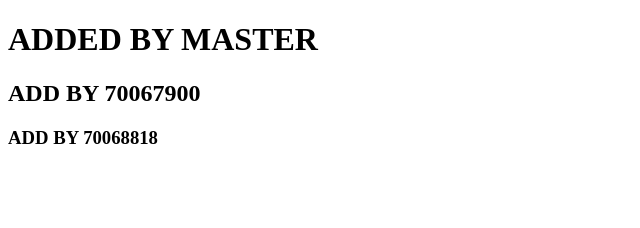
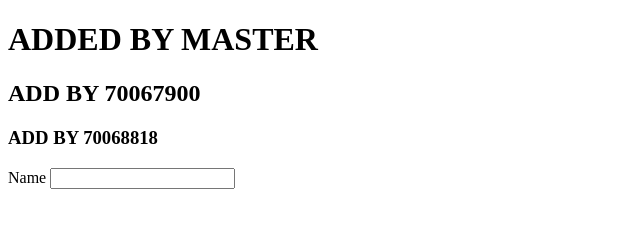
Before and after one commit to UsmanAsghar193/motaPrac, a plain HTML site: page index.html in a window 1280 px wide. Shown: the whole page, without its empty margins (0-640 px from the left). Drawn offline with Linux system fonts and the light colour scheme.

Commit message:
Add form

```diff
--- a/index.html
+++ b/index.html
@@ -10,5 +10,9 @@
     <h1>ADDED BY MASTER</h1>
     <h2>ADD BY 70067900</h2>
     <h3>ADD BY 70068818</h3>
+    <form action="" method="post">
+        <label for="name">Name</label>
+        <input type="text" name="name" id="name">
+    </form>
 </body>
 </html>
```
